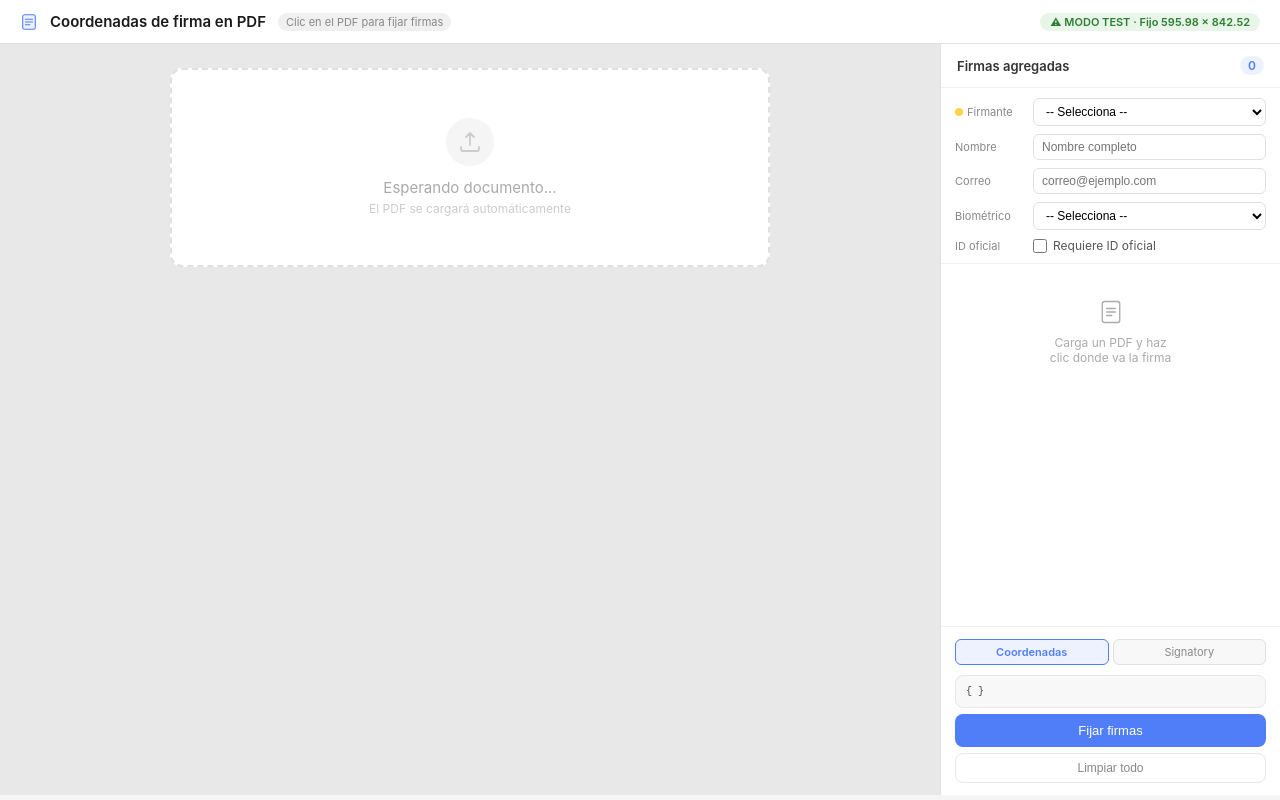
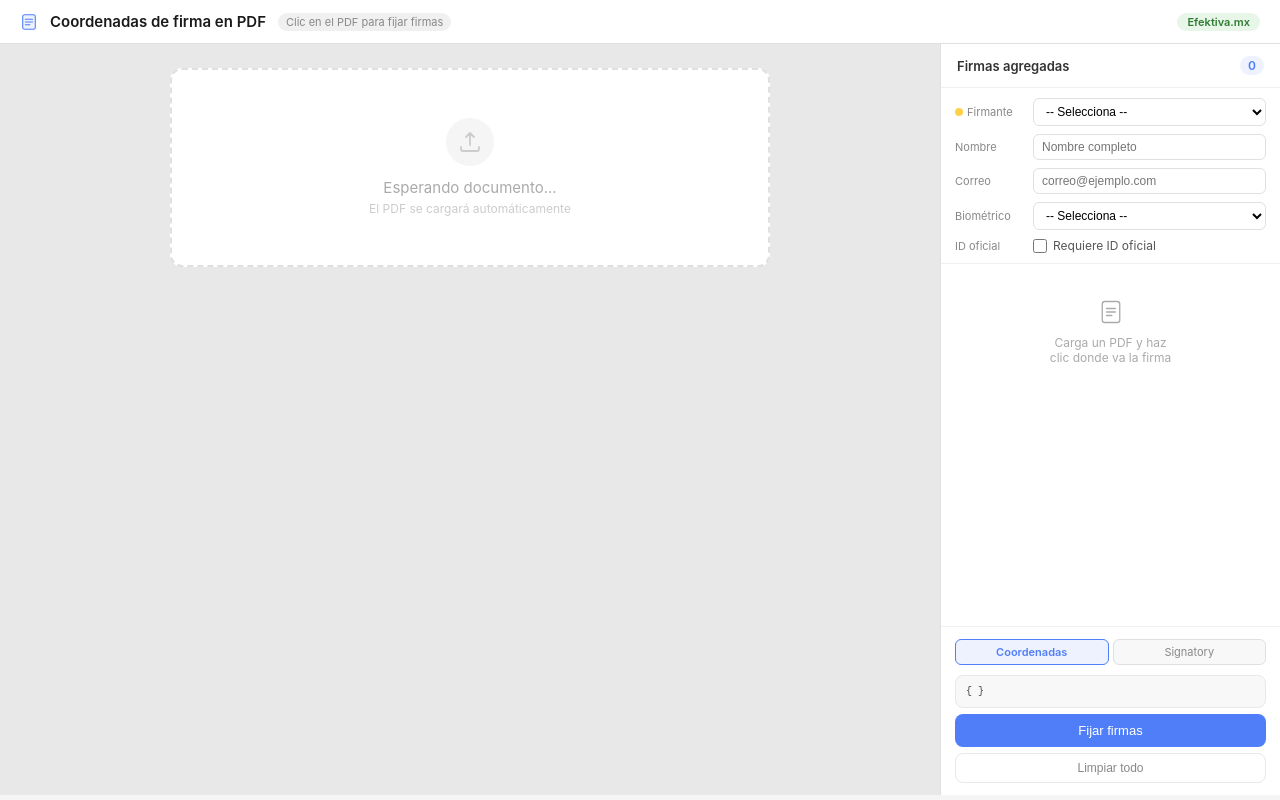
Before and after one commit to surferzer/pdf-coordenadas, a plain HTML site: page index.html in a window 1280 px wide. Drawn offline with nearby package versions, Linux system fonts and the light colour scheme.

Commit message:
Update indexSEQUITALETREROTEST.html

```diff
--- a/index.html
+++ b/index.html
@@ -71,7 +71,7 @@
   </svg>
   <h1>Coordenadas de firma en PDF</h1>
   <span>Clic en el PDF para fijar firmas</span>
-  <div class="wt-badge">⚠ MODO TEST · Fijo 595.98 × 842.52</div>
+  <div class="wt-badge">Efektiva.mx</div>
 </header>
 
 <div class="main">
```
